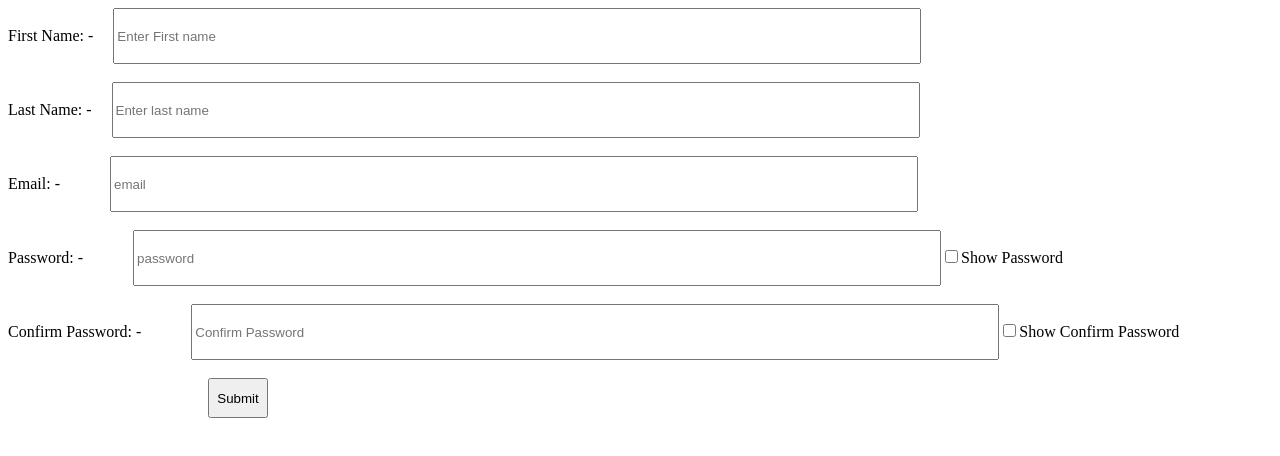
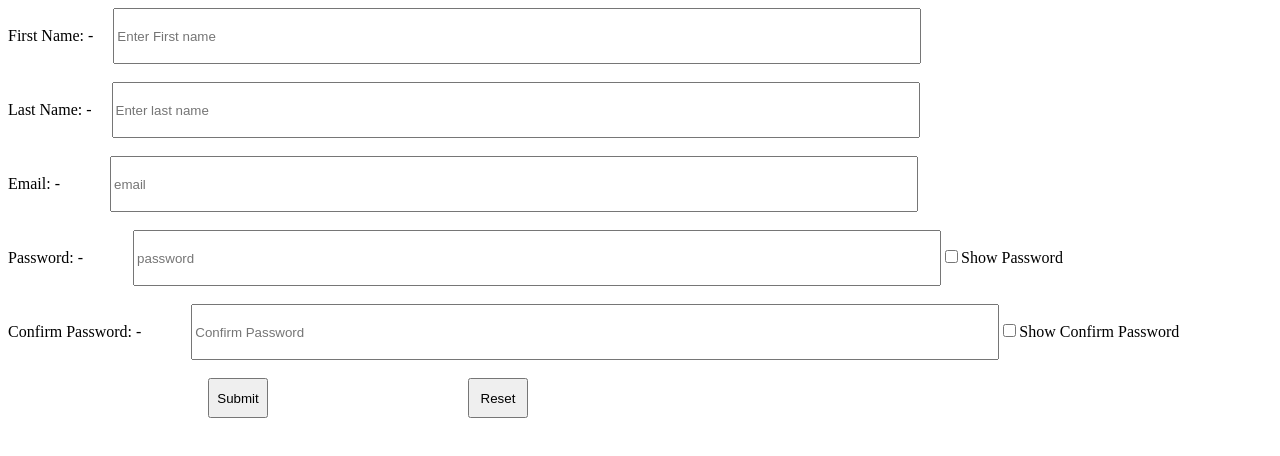
Before and after one commit to anantade/Form, a React (Vite) app: page / in a window 1280 px wide. Shown: the top 456 px of the page. Built offline with nearby package versions, Linux system fonts and the light colour scheme.

Commit message:
fourth commit

```diff
--- a/src/Form.jsx
+++ b/src/Form.jsx
@@ -9,9 +9,17 @@ export default function Form() {
   const [confirmPassword, setConfirmPassword] = useState("");
   const [showPassword, setShowPassword] = useState(false);
   const [showConfirmPassword, setShowConfirmPassword] = useState(false);
+  const [passwordsMatch, setPasswordsMatch] = useState(true);
 
   const handleSubmit = (e) => {
     e.preventDefault();
+
+    if (password !== confirmPassword) {
+      setPasswordsMatch(false);
+      alert("Password and Confirm Password do not match.");
+      return; // Exit the function
+    }
+
     console.log("First Name:", firstName);
     console.log("Last Name:", lastName);
     console.log("Email:", email);
@@ -23,16 +31,25 @@ export default function Form() {
     setEmail("");
     setPassword("");
     setConfirmPassword("");
+    setPasswordsMatch(true);
   };
-
 
   const togglePasswordVisibility = () => {
     setShowPassword(!showPassword);
   };
 
-
   const toggleConfirmPasswordVisibility = () => {
     setShowConfirmPassword(!showConfirmPassword);
+  };
+
+  const handleReset = () => {
+    // Clear the form fields and reset state
+    setFirstName("");
+    setLastName("");
+    setEmail("");
+    setPassword("");
+    setConfirmPassword("");
+    setPasswordsMatch(true);
   };
 
   return (
@@ -112,10 +129,14 @@ export default function Form() {
             />
             <label htmlFor="showConfirmPassword">Show Confirm Password</label>
           </span>
+
           <br />
           <br />
 
           <button type="submit">Submit</button>
+
+          {/* Reset button */}
+          <button type="button" onClick={handleReset}>Reset</button>
         </form>
       </div>
     </div>
```
